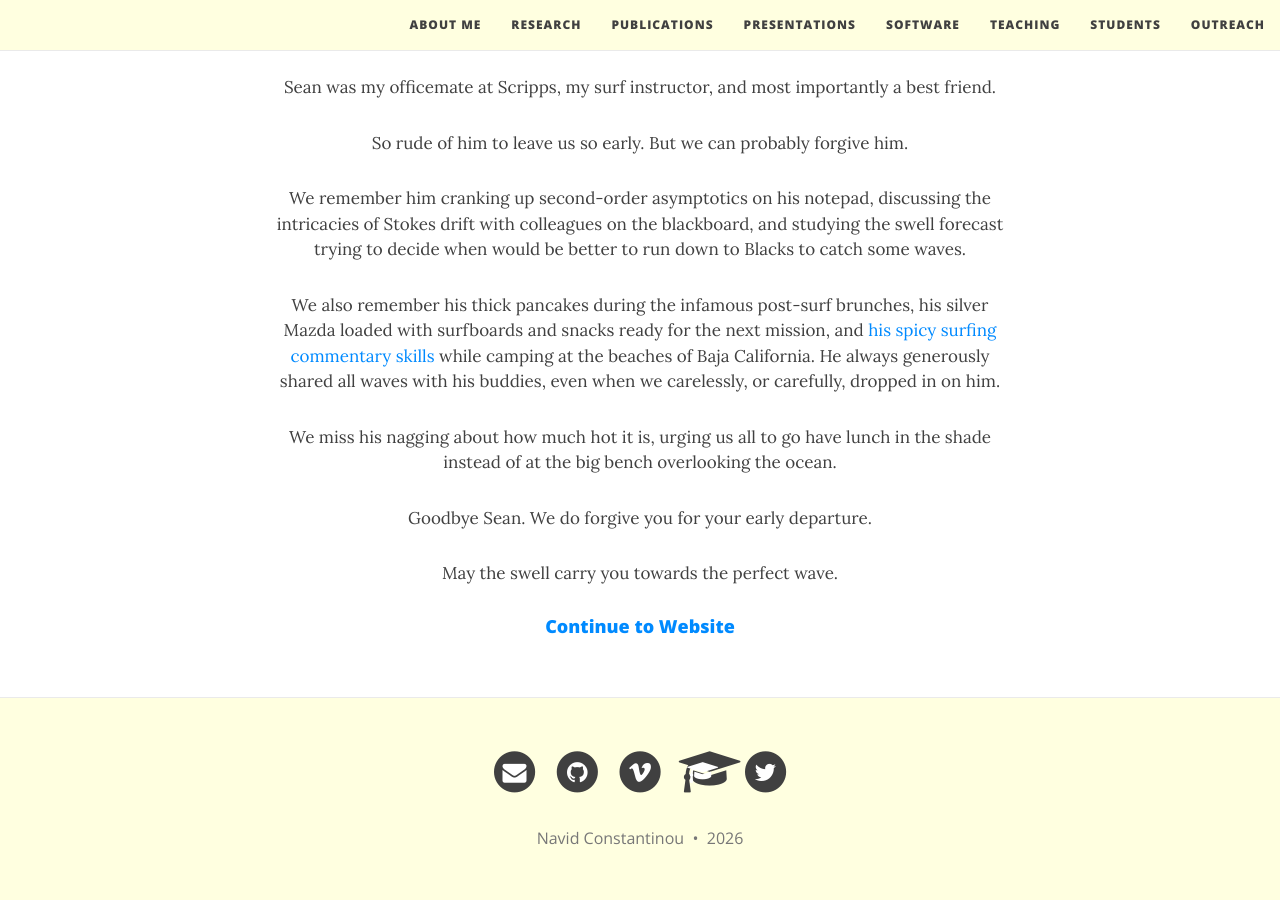
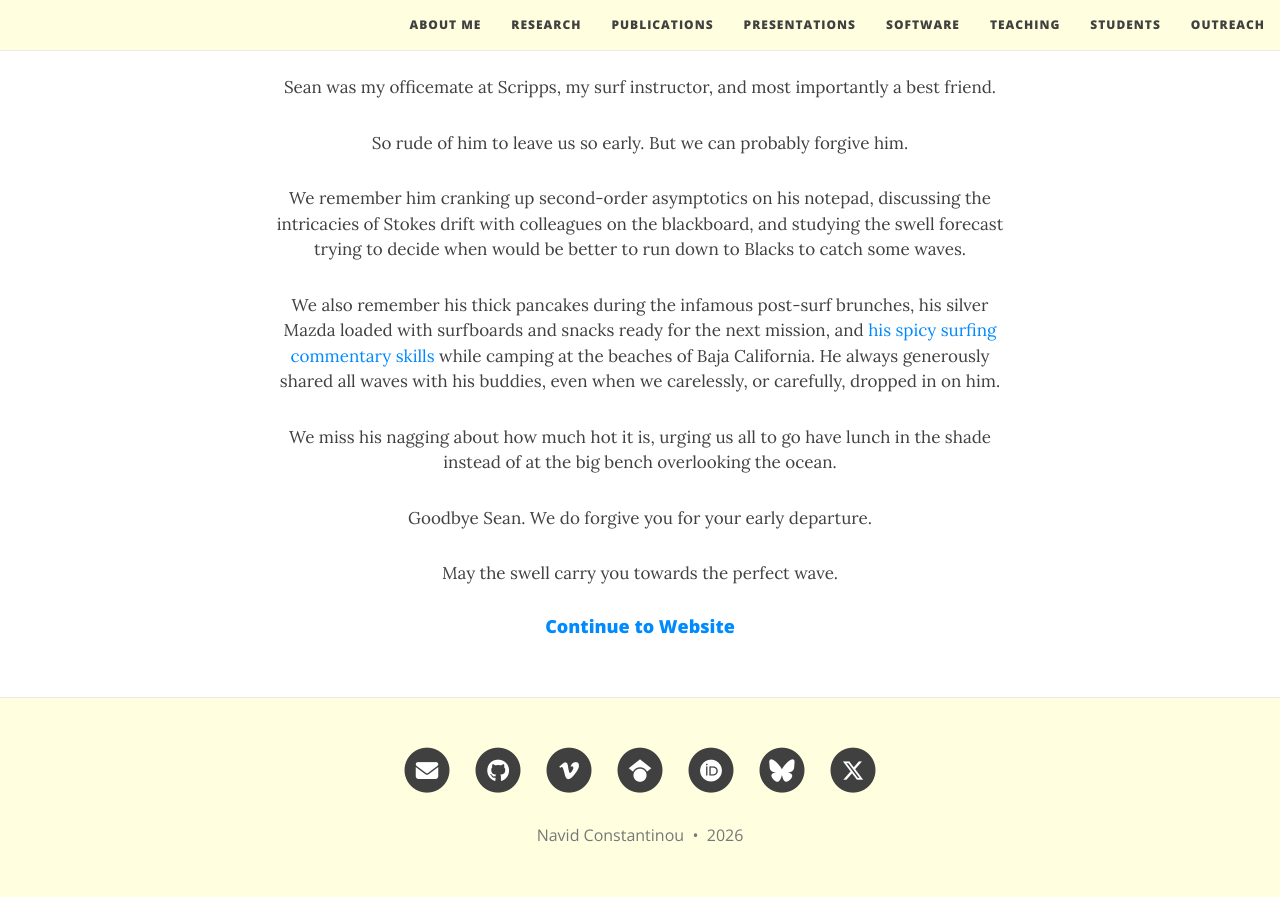
Before and after one commit to navidcy/navidcy.github.io, a Jekyll site: the page built from index.html, in a window 1280 px wide and 900 px high, scrolled down 706 px. Built offline with Jekyll 4.4.1, drawn with Linux system fonts in a browser that asks for light colours; nearby versions of some CDN libraries; the list of posts is cut into pages by our own code.

Commit message:
Upgrade Font Awesome to 6.5.2 and refresh footer social icons
- Font Awesome 4.5 -> 6.5.2 (same version as beautiful-jekyll upstream)
- X icon instead of the Twitter bird; links go to x.com
- Proper Google Scholar icon, driven by the gscolar config value
- Add ORCID and Bluesky links
- Screen-reader labels on footer icons

Co-Authored-By: Claude Opus 5.5 <noreply@anthropic.com>

```diff
--- a/_config.yml
+++ b/_config.yml
@@ -52,6 +52,8 @@ author:
   github: navidcy    # eg. navidcsy
   vimeo: navidcy   # eg. navidcy
   gscolar: Hf4FZvQAAAAJ    # google scholar profile
+  orcid: 0000-0002-8149-4094    # ORCID iD
+  bluesky: navidcy.bsky.social  # Bluesky handle
   twitter: navid_ocean   # eg. navidcy
   #linkedin: yourlink  # eg. "pub/dean-attali/8/946/143"
   #stackoverflow: yourlink  # eg. "3943160/daattali"
@@ -66,6 +68,8 @@ footer-links-active:
   linkedin: false
   stackoverflow: false
   gscolar: true
+  orcid: true
+  bluesky: true
   twitter: true
 
 # How to display the link to the website in the footer
--- a/_includes/footer.html
+++ b/_includes/footer.html
@@ -3,93 +3,124 @@
     <div class="row">
       <div class="col-lg-8 col-lg-offset-2 col-md-10 col-md-offset-1">
         <ul class="list-inline text-center footer-links">
-          {% if site.author.facebook and site.footer-links-active.facebook %}
-          <li>
-            <a href="https://www.facebook.com/{{ site.author.facebook }}" title="Facebook">
-              <span class="fa-stack fa-lg">
-                <i class="fa fa-circle fa-stack-2x"></i>
-                <i class="fa fa-facebook fa-stack-1x fa-inverse"></i>
-              </span>
-            </a>
-          </li>
-          {% endif %}
           {% if site.author.email and site.footer-links-active.email %}
           <li>
             <a href="mailto:{{ site.author.email }}" title="Email me">
-                  <span class="fa-stack fa-lg">
-                    <i class="fa fa-circle fa-stack-2x"></i>
-                    <i class="fa fa-envelope fa-stack-1x fa-inverse"></i>
+              <span class="fa-stack fa-lg" aria-hidden="true">
+                <i class="fas fa-circle fa-stack-2x"></i>
+                <i class="fas fa-envelope fa-stack-1x fa-inverse"></i>
               </span>
+              <span class="sr-only">Email me</span>
             </a>
           </li>
           {% endif %}
           {% if site.author.github and site.footer-links-active.github %}
           <li>
-            <a href="https://github.com/{{ site.author.github }}" title="GitHub" target="_blank">
-              <span class="fa-stack fa-lg">
-                <i class="fa fa-circle fa-stack-2x"></i>
-                <i class="fa fa-github fa-stack-1x fa-inverse"></i>
+            <a href="https://github.com/{{ site.author.github }}" title="GitHub" target="_blank" rel="noopener">
+              <span class="fa-stack fa-lg" aria-hidden="true">
+                <i class="fas fa-circle fa-stack-2x"></i>
+                <i class="fab fa-github fa-stack-1x fa-inverse"></i>
               </span>
+              <span class="sr-only">GitHub</span>
             </a>
           </li>
           {% endif %}
           {% if site.author.vimeo and site.footer-links-active.vimeo %}
           <li>
-            <a href="https://vimeo.com/{{ site.author.vimeo }}" title="vimeo" target="_blank">
-              <span class="fa-stack fa-lg">
-                <i class="fa fa-circle fa-stack-2x"></i>
-                <i class="fa fa-vimeo fa-stack-1x fa-inverse"></i>
+            <a href="https://vimeo.com/{{ site.author.vimeo }}" title="Vimeo" target="_blank" rel="noopener">
+              <span class="fa-stack fa-lg" aria-hidden="true">
+                <i class="fas fa-circle fa-stack-2x"></i>
+                <i class="fab fa-vimeo-v fa-stack-1x fa-inverse"></i>
               </span>
+              <span class="sr-only">Vimeo</span>
             </a>
           </li>
           {% endif %}
-
+          {% if site.author.gscolar and site.footer-links-active.gscolar %}
           <li>
-            <a href="https://scholar.google.com/citations?user=Hf4FZvQAAAAJ" title="Google Scholar" target="_blank">
-              <span class="fa-stack fa-lg">
-                <i class="fa fa-graduation-cap fa-stack-2x"></i>
-                <i class="fa fa-graduation-cap fa-stack-1x fa-inverse"></i>
+            <a href="https://scholar.google.com/citations?user={{ site.author.gscolar }}" title="Google Scholar" target="_blank" rel="noopener">
+              <span class="fa-stack fa-lg" aria-hidden="true">
+                <i class="fas fa-circle fa-stack-2x"></i>
+                <i class="fab fa-google-scholar fa-stack-1x fa-inverse"></i>
               </span>
+              <span class="sr-only">Google Scholar</span>
             </a>
           </li>
-
+          {% endif %}
+          {% if site.author.orcid and site.footer-links-active.orcid %}
+          <li>
+            <a href="https://orcid.org/{{ site.author.orcid }}" title="ORCID" target="_blank" rel="noopener">
+              <span class="fa-stack fa-lg" aria-hidden="true">
+                <i class="fas fa-circle fa-stack-2x"></i>
+                <i class="fab fa-orcid fa-stack-1x fa-inverse"></i>
+              </span>
+              <span class="sr-only">ORCID</span>
+            </a>
+          </li>
+          {% endif %}
+          {% if site.author.bluesky and site.footer-links-active.bluesky %}
+          <li>
+            <a href="https://bsky.app/profile/{{ site.author.bluesky }}" title="Bluesky" target="_blank" rel="noopener">
+              <span class="fa-stack fa-lg" aria-hidden="true">
+                <i class="fas fa-circle fa-stack-2x"></i>
+                <i class="fab fa-bluesky fa-stack-1x fa-inverse"></i>
+              </span>
+              <span class="sr-only">Bluesky</span>
+            </a>
+          </li>
+          {% endif %}
           {% if site.author.twitter and site.footer-links-active.twitter %}
           <li>
-            <a href="https://twitter.com/{{ site.author.twitter }}" title="Twitter">
-              <span class="fa-stack fa-lg">
-                <i class="fa fa-circle fa-stack-2x"></i>
-                <i class="fa fa-twitter fa-stack-1x fa-inverse"></i>
+            <a href="https://x.com/{{ site.author.twitter }}" title="X (Twitter)" target="_blank" rel="noopener">
+              <span class="fa-stack fa-lg" aria-hidden="true">
+                <i class="fas fa-circle fa-stack-2x"></i>
+                <i class="fab fa-x-twitter fa-stack-1x fa-inverse"></i>
               </span>
+              <span class="sr-only">X (Twitter)</span>
             </a>
           </li>
           {% endif %}
           {% if site.author.linkedin and site.footer-links-active.linkedin %}
           <li>
-            <a href="https://linkedin.com/{{ site.author.linkedin }}" title="LinkedIn">
-              <span class="fa-stack fa-lg">
-                <i class="fa fa-circle fa-stack-2x"></i>
-                <i class="fa fa-linkedin fa-stack-1x fa-inverse"></i>
+            <a href="https://linkedin.com/{{ site.author.linkedin }}" title="LinkedIn" target="_blank" rel="noopener">
+              <span class="fa-stack fa-lg" aria-hidden="true">
+                <i class="fas fa-circle fa-stack-2x"></i>
+                <i class="fab fa-linkedin-in fa-stack-1x fa-inverse"></i>
               </span>
+              <span class="sr-only">LinkedIn</span>
+            </a>
+          </li>
+          {% endif %}
+          {% if site.author.facebook and site.footer-links-active.facebook %}
+          <li>
+            <a href="https://www.facebook.com/{{ site.author.facebook }}" title="Facebook" target="_blank" rel="noopener">
+              <span class="fa-stack fa-lg" aria-hidden="true">
+                <i class="fas fa-circle fa-stack-2x"></i>
+                <i class="fab fa-facebook-f fa-stack-1x fa-inverse"></i>
+              </span>
+              <span class="sr-only">Facebook</span>
             </a>
           </li>
           {% endif %}
           {% if site.author.stackoverflow and site.footer-links-active.stackoverflow %}
           <li>
-            <a href="https://stackoverflow.com/users/{{ site.author.stackoverflow }}" title="StackOverflow">
-              <span class="fa-stack fa-lg">
-                <i class="fa fa-circle fa-stack-2x"></i>
-                <i class="fa fa-stack-overflow fa-stack-1x fa-inverse"></i>
+            <a href="https://stackoverflow.com/users/{{ site.author.stackoverflow }}" title="Stack Overflow" target="_blank" rel="noopener">
+              <span class="fa-stack fa-lg" aria-hidden="true">
+                <i class="fas fa-circle fa-stack-2x"></i>
+                <i class="fab fa-stack-overflow fa-stack-1x fa-inverse"></i>
               </span>
+              <span class="sr-only">Stack Overflow</span>
             </a>
           </li>
           {% endif %}
           {% if site.footer-links-active.rss %}
           <li>
             <a href="{{ '/feed.xml' | prepend: site.baseurl }}" title="RSS">
-			  <span class="fa-stack fa-lg">
-				<i class="fa fa-circle fa-stack-2x"></i>
-				<i class="fa fa-rss fa-stack-1x fa-inverse"></i>
+              <span class="fa-stack fa-lg" aria-hidden="true">
+                <i class="fas fa-circle fa-stack-2x"></i>
+                <i class="fas fa-rss fa-stack-1x fa-inverse"></i>
               </span>
+              <span class="sr-only">RSS</span>
             </a>
           </li>
           {% endif %}
--- a/_layouts/base.html
+++ b/_layouts/base.html
@@ -3,7 +3,7 @@ common-css:
   - "/css/bootstrap.min.css"
   - "/css/main.css"
 common-ext-css:
-  - "//maxcdn.bootstrapcdn.com/font-awesome/4.5.0/css/font-awesome.min.css"
+  - "https://cdnjs.cloudflare.com/ajax/libs/font-awesome/6.5.2/css/all.min.css"
 common-googlefonts:
   - "Lora:400,700,400italic,700italic"
   - "Open+Sans:300italic,400italic,600italic,700italic,800italic,400,300,600,700,800"
--- a/_layouts/secret-page.html
+++ b/_layouts/secret-page.html
@@ -3,7 +3,7 @@ common-css:
   - "/css/bootstrap.min.css"
   - "/css/main.css"
 common-ext-css:
-  - "//maxcdn.bootstrapcdn.com/font-awesome/4.5.0/css/font-awesome.min.css"
+  - "https://cdnjs.cloudflare.com/ajax/libs/font-awesome/6.5.2/css/all.min.css"
 common-googlefonts:
   - "Lora:400,700,400italic,700italic"
   - "Open+Sans:300italic,400italic,600italic,700italic,800italic,400,300,600,700,800"
```
Lines whose indentation alone changed are shown as unchanged.
